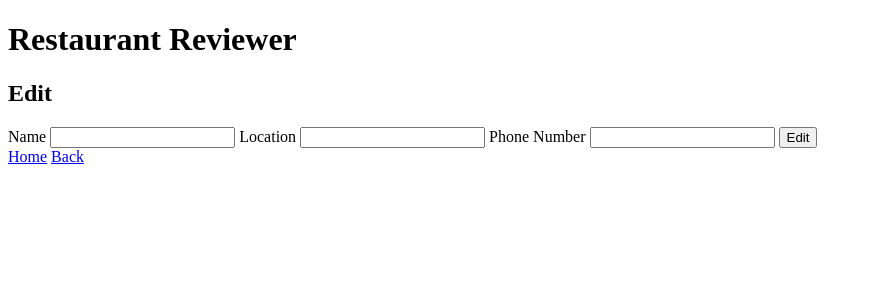
After one commit to spburden/restaurant-reviewer-php-sql, a PHP site: template views/restaurant_edit.html.twig in a window 1280 px wide. The commit adds this page. Shown: the top 300 px of the page, without its empty margins (0-872 px from the left). Run offline with PHP 8.4, Linux system fonts and the light colour scheme; the template is opened without the code that fills it, so the values that code supplies are empty; some libraries are stand-ins or nearby versions.

Commit message:
add restaurant update method and twig template

```diff
--- a/views/cuisine.html.twig
+++ b/views/cuisine.html.twig
@@ -15,8 +15,8 @@
             <input type="text" name="new_address">
             <label for="new_phone">Phone Number</label>
             <input type="text" name="new_phone">
+            <input type="hidden" name="cuisine_id" value="{{ cuisine.getId }}">
             <button type="submit" name="button">Add</button>
-            <input type="hidden" name="cuisine_id" value="{{ cuisine.getId }}">
         </form>
         <div class="restaurants">
             {% if restaurants %}
--- a/views/restaurant.html.twig
+++ b/views/restaurant.html.twig
@@ -14,5 +14,6 @@
 
         <a href="/">Home</a>
         <a href='/cuisine/{{ cuisine.getId }}'>Back</a>
+        <a href='/restaurant/{{ restaurant.getId }}/edit'>Edit Restaurant</a>
     </body>
 </html>
--- /dev/null
+++ b/views/restaurant_edit.html.twig
@@ -0,0 +1,24 @@
+<!DOCTYPE html>
+<html>
+    <head>
+        <meta charset="utf-8">
+        <title>Relp 2.0 Cuisines</title>
+    </head>
+    <body>
+        <h1>Restaurant Reviewer</h1>
+        <h2>Edit {{ cuisine.getName }}</h2>
+        <form class="" action="/restaurant/{{ restaurant.getId }}" method="post">
+            <input type='hidden' name='_method' value='patch'>
+            <label for="edit_name">Name</label>
+            <input type="text" name="edit_name" value='{{ restaurant.getName }}' required>
+            <label for="edit_address">Location</label>
+            <input type="text" name="edit_address" value='{{ restaurant.getAddress }}'>
+            <label for="edit_phone">Phone Number</label>
+            <input type="text" name="edit_phone" value='{{ restaurant.getPhone }}'>
+            <input type="hidden" name="edit_cuisine_id" value="{{ cuisine.getId }}">
+            <button type="submit" name="button">Edit</button>
+        </form>
+        <a href="/">Home</a>
+        <a href='/restaurant/{{ restaurant.getId }}'>Back</a>
+    </body>
+</html>
```
Also changed, not shown: app/app.php (+13 -0 lines), src/Restaurant.php (+9 -0 lines).
